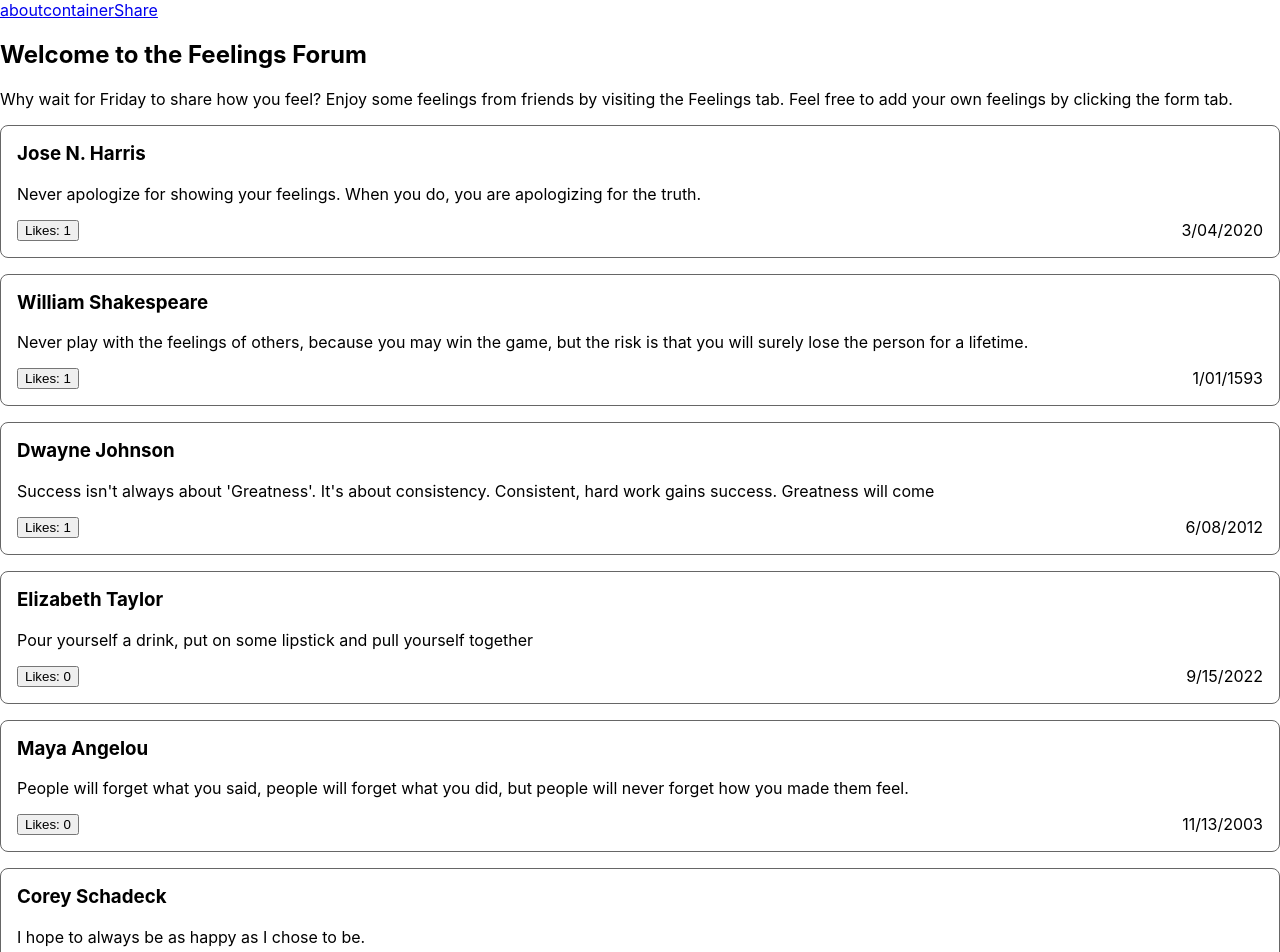
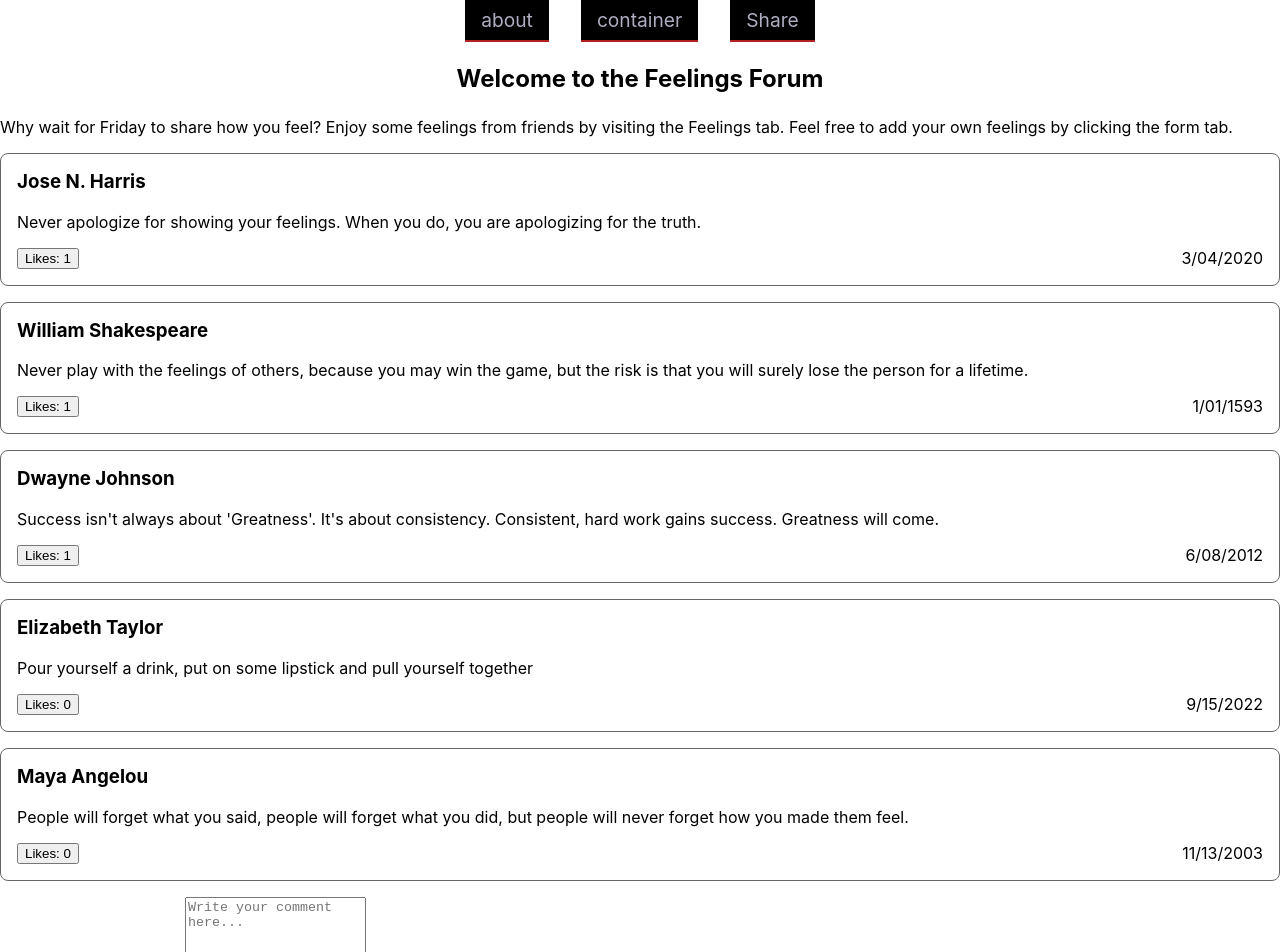
Before and after one commit to jaythoven/Journaling-App-Feelings-Forum, a React (Create React App) app: page / in a window 1280 px wide. Shown: the top 952 px of the page. Built offline with nearby package versions, Linux system fonts and the light colour scheme; data requests are answered from the project's data file.

Commit message:
updating css

```diff
--- a/db.json
+++ b/db.json
@@ -17,7 +17,7 @@
     {
       "id": 3,
       "name": "Dwayne Johnson",
-      "content": "Success isn't always about 'Greatness'. It's about consistency. Consistent, hard work gains success. Greatness will come",
+      "content": "Success isn't always about 'Greatness'. It's about consistency. Consistent, hard work gains success. Greatness will come.",
       "likes": 1,
       "date": "6/08/2012"
     },
@@ -34,12 +34,6 @@
       "content": "People will forget what you said, people will forget what you did, but people will never forget how you made them feel.",
       "likes": 0,
       "date": "11/13/2003"
-    },
-    {
-      "name": "Corey Schadeck",
-      "content": "I hope to always be as happy as I chose to be.",
-      "likes": 0,
-      "id": 6
     }
   ]
 }
--- a/src/components/About.js
+++ b/src/components/About.js
@@ -2,7 +2,7 @@ import React, { useState, useEffect } from "react";
 function About() {
   return (
     <div id="about" className="about">
-      <h2>Welcome to the Feelings Forum</h2>
+      <h2 className="header">Welcome to the Feelings Forum</h2>
       <p>
         Why wait for Friday to share how you feel? Enjoy some feelings from friends by visiting the Feelings tab. Feel free to add your own feelings by clicking the form tab.
       </p>
--- a/src/index.css
+++ b/src/index.css
@@ -27,6 +27,12 @@ code {
   padding: 16;
 }
 
+.header {
+  text-align: center;
+  margin-top: 5%;
+ margin-bottom: 1em;
+}
+
 .card {
   margin-bottom: 16px;
   padding: 16px;
@@ -44,3 +50,30 @@ code {
   justify-content: space-between;
   margin-bottom: 0;
 }
+
+nav{
+  text-align: center;
+  position: fixed;
+  top: 0;
+  left: 0;
+  right: 0;
+
+}
+
+nav a {
+  background-color: black;
+  display: inline-block;
+  padding: 0.5rem 1rem;
+  margin: 0 1rem;
+  text-decoration: none;
+  font-size: 1.2em;
+  color: rgb(175, 174, 193);
+  border-bottom: 2px solid firebrick;
+  transition: 0.1s;
+}
+
+nav a:hover,
+nav a:active {
+  color: tomato;
+  border-bottom: 2px solid tomato;
+}
```
